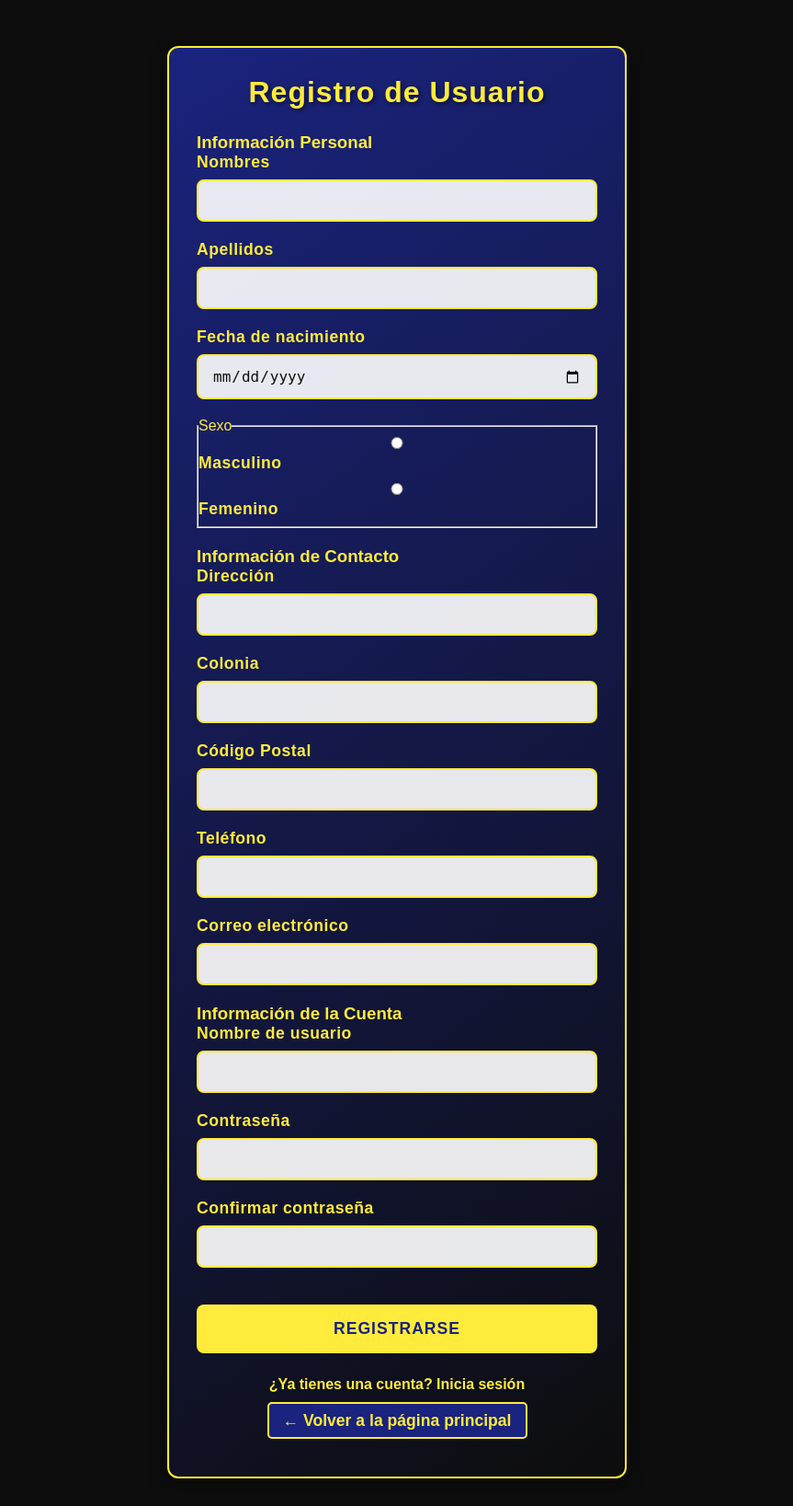
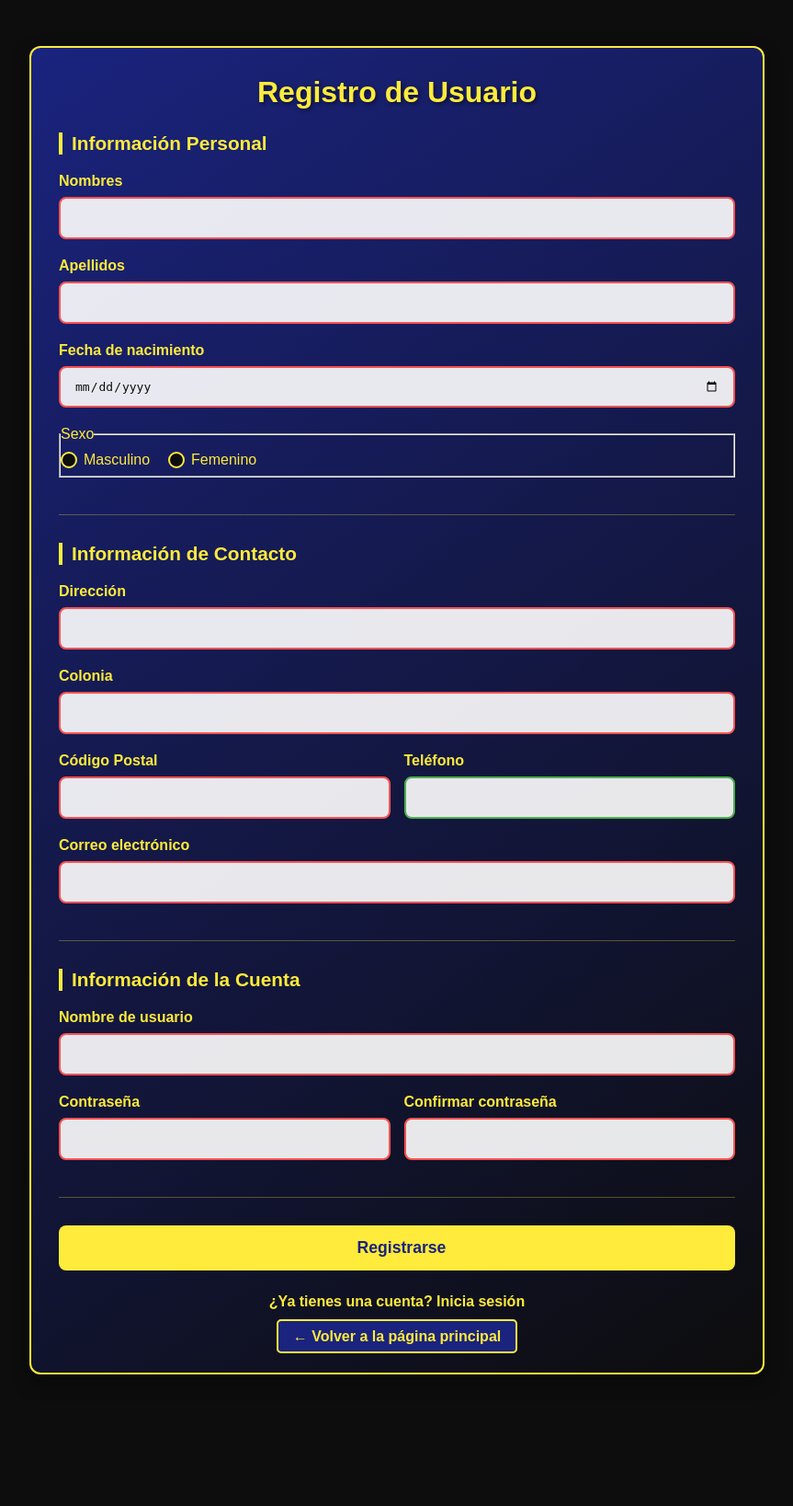
Before and after one commit to LuisEduardo654/Proyecto, a PHP site: page /Proyecto/registro.html in a window 1280 px wide. Shown: the whole page at 92% size, without its empty margins (208-1071 px from the left). After the commit the page ends 1494 px from the top, so only its background shows below. Run offline with PHP 8.4, Linux system fonts and the light colour scheme.

Commit message:
Update Estilos_registro.css

```diff
--- a/Estilos_registro.css
+++ b/Estilos_registro.css
@@ -5,40 +5,20 @@
 }
 
 body {
+    font-family: Arial, sans-serif;
     background-color: #0d0d0d;
-  font-family: Arial, sans-serif;
+    color: #ffffff;
     min-height: 100vh;
-  padding-top: 20px;
-}
-
-.volver-inicio {
-  margin: 20px;
-  text-align: center;
-}
-
-.volver-inicio a {
-  color: #ffeb3b;
-  text-decoration: none;
-  font-weight: bold;
-  font-size: 1.1em;
-  transition: all 0.3s ease;
-  padding: 8px 15px;
-  border-radius: 5px;
-  background-color: #1a237e;
-  border: 2px solid #ffeb3b;
-}
-
-.volver-inicio a:hover {
-  background-color: #ffeb3b;
-  color: #1a237e;
-  text-decoration: none;
-  box-shadow: 0 0 15px rgba(255, 235, 59, 0.5);
+    display: flex;
+    justify-content: center;
+    align-items: center;
+    padding: 20px;
 }
 
 .registro {
     background: linear-gradient(145deg, #1a237e 0%, #0d0d0d 100%);
     width: 90%;
-  max-width: 500px;
+    max-width: 800px;
     margin: 30px auto;
     padding: 30px;
     border-radius: 12px;
@@ -53,41 +33,100 @@ body {
     margin-bottom: 25px;
     font-size: 2em;
     text-shadow: 2px 2px 4px rgba(0, 0, 0, 0.5);
-  letter-spacing: 1px;
+}
+
+.grupo-campos {
+    margin-bottom: 30px;
+    padding-bottom: 20px;
+    border-bottom: 1px solid rgba(255, 235, 59, 0.3);
+}
+
+.titulo-seccion {
+    color: #ffeb3b;
+    margin-bottom: 20px;
+    font-size: 1.3em;
+    border-left: 4px solid #ffeb3b;
+    padding-left: 10px;
 }
 
 .campo-formulario {
     margin-bottom: 20px;
 }
 
-.registro label {
+.campo-formulario label {
     display: block;
     color: #ffeb3b;
     margin-bottom: 8px;
     font-weight: bold;
-  font-size: 1.1em;
-  letter-spacing: 0.5px;
+    font-size: 1em;
 }
 
-.registro input {
+.campo-formulario input,
+.campo-formulario select {
     width: 100%;
     padding: 12px 15px;
     border: 2px solid #ffeb3b;
     border-radius: 8px;
-  font-size: 16px;
+    font-size: 1em;
     background-color: rgba(255, 255, 255, 0.9);
     color: #0d0d0d;
     transition: all 0.3s ease;
 }
 
-.registro input:focus {
+.campo-formulario input:focus {
     outline: none;
     border-color: #1a237e;
     box-shadow: 0 0 0 3px rgba(255, 235, 59, 0.5);
     background-color: white;
 }
 
-.registro button {
+.campos-combinados {
+    display: flex;
+    gap: 15px;
+}
+
+.campos-combinados .campo-formulario {
+    flex: 1;
+}
+
+.campo-sexo .opciones-sexo {
+    display: flex;
+    gap: 20px;
+    margin-top: 10px;
+}
+
+.campo-sexo label {
+    display: flex;
+    align-items: center;
+    gap: 8px;
+    font-weight: normal;
+    cursor: pointer;
+    position: relative;
+    padding-left: 25px;
+}
+
+.campo-sexo input[type="radio"] {
+    position: absolute;
+    opacity: 0;
+    cursor: pointer;
+}
+
+.radio-personalizado {
+    position: absolute;
+    left: 0;
+    height: 18px;
+    width: 18px;
+    background-color: #0d0d0d;
+    border: 2px solid #ffeb3b;
+    border-radius: 50%;
+}
+
+.campo-sexo input[type="radio"]:checked ~ .radio-personalizado {
+    background-color: #ffeb3b;
+    box-shadow: inset 0 0 0 3px #0d0d0d;
+}
+
+.boton-principal {
     width: 100%;
     padding: 14px;
     background-color: #ffeb3b;
@@ -99,12 +138,13 @@ body {
     margin-top: 20px;
     font-weight: bold;
     transition: all 0.3s ease;
-  text-transform: uppercase;
-  letter-spacing: 1px;
-  border: 2px solid transparent;
+    display: flex;
+    align-items: center;
+    justify-content: center;
+    gap: 10px;
 }
 
-.registro button:hover {
+.boton-principal:hover {
     background-color: #1a237e;
     color: #ffeb3b;
     border: 2px solid #ffeb3b;
@@ -115,7 +155,6 @@ body {
 .enlaces {
     margin-top: 25px;
     text-align: center;
-  font-size: 1em;
 }
 
 .enlaces a {
@@ -123,17 +162,47 @@ body {
     text-decoration: none;
     font-weight: bold;
     transition: all 0.3s ease;
-  padding: 5px 10px;
-  border-radius: 5px;
 }
 
 .enlaces a:hover {
-  color: #1a237e;
-  background-color: #ffeb3b;
-  text-decoration: none;
+    text-decoration: underline;
 }
 
-.registro button, .volver-inicio a, .enlaces a {
-  position: relative;
-  overflow: hidden;
+.volver-inicio {
+    margin-top: 20px;
+    text-align: center;
 }
+
+.volver-inicio a {
+    color: #ffeb3b;
+    text-decoration: none;
+    font-weight: bold;
+    padding: 8px 16px;
+    border-radius: 5px;
+    background-color: #1a237e;
+    border: 2px solid #ffeb3b;
+    transition: all 0.3s ease;
+}
+
+.volver-inicio a:hover {
+    background-color: #ffeb3b;
+    color: #1a237e;
+}
+input:invalid {
+    border-color: #ff5252;
+}
+
+input:valid {
+    border-color: #4caf50;
+}
+
+.mensaje-error {
+    color: #ff5252;
+    font-size: 0.8em;
+    margin-top: 5px;
+    display: none;
+}
+
+input:invalid + .mensaje-error {
+    display: block;
+}
```
Lines whose indentation alone changed are shown as unchanged.
